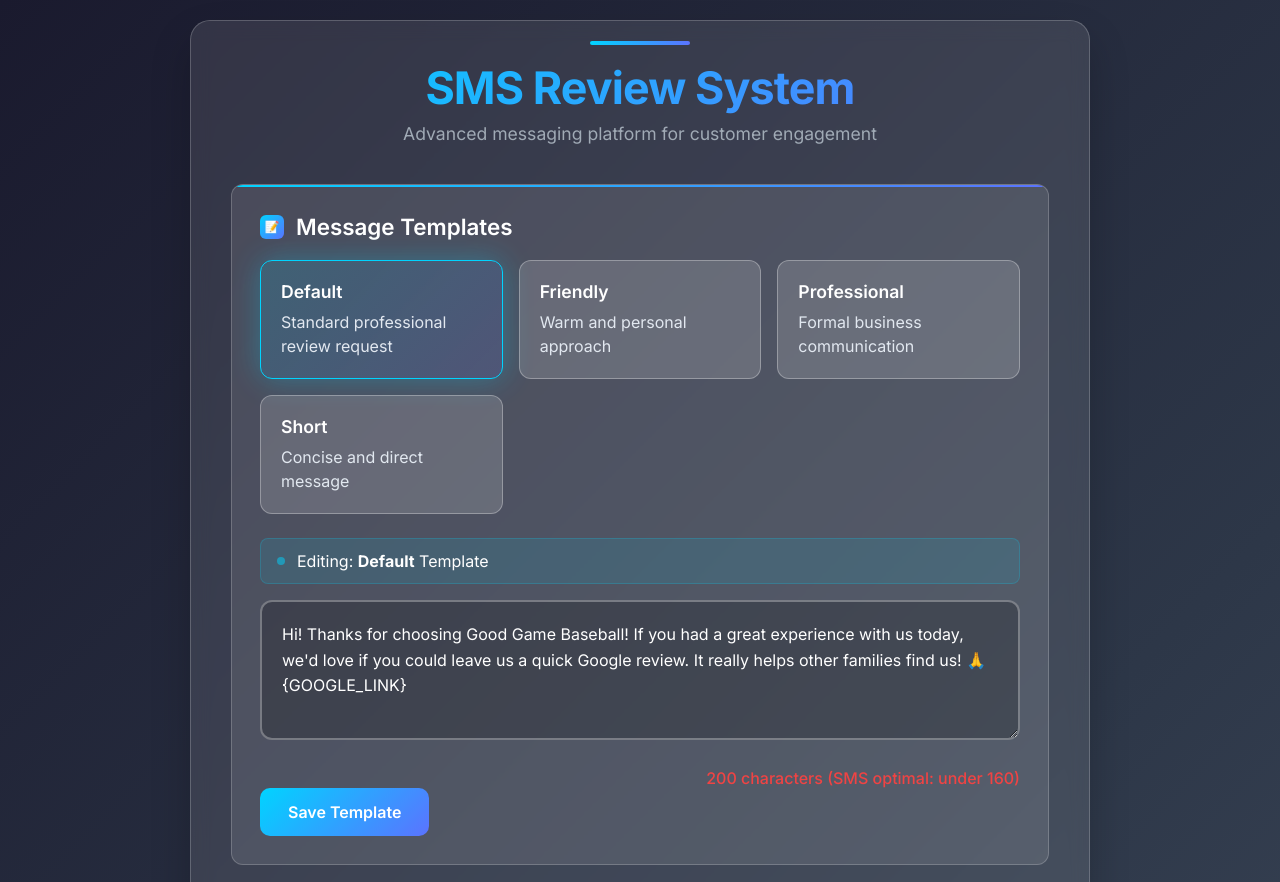
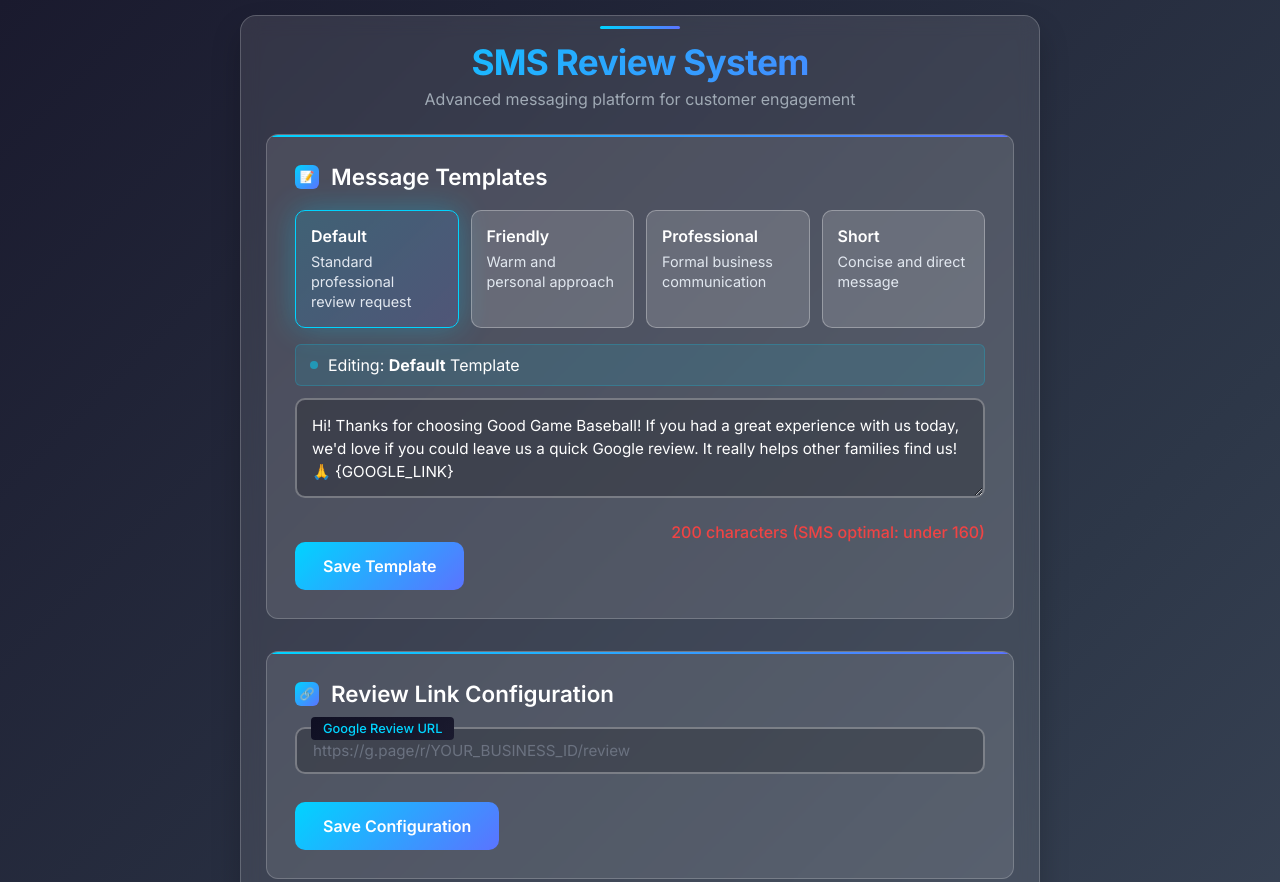
Before and after one commit to Nleroo5/Good-Game-Auto-Reviews, a website: page public/index.html in a window 1280 px wide. Shown: the top 882 px of the page. Drawn offline with Linux system fonts and the light colour scheme.

Commit message:
Update index.html

```diff
--- a/public/index.html
+++ b/public/index.html
@@ -17,52 +17,52 @@
             font-family: 'Inter', sans-serif;
             background: linear-gradient(135deg, #1a1a2e 0%, #2d3748 50%, #4a5568 100%);
             min-height: 100vh;
-            padding: 20px;
+            padding: 15px;
             color: #ffffff;
         }
 
         .container {
-            max-width: 900px;
+            max-width: 800px;
             margin: 0 auto;
             background: rgba(255, 255, 255, 0.1);
             backdrop-filter: blur(10px);
             border: 1px solid rgba(255, 255, 255, 0.2);
-            border-radius: 20px;
-            padding: 40px;
-            box-shadow: 0 20px 40px rgba(0, 0, 0, 0.2);
+            border-radius: 16px;
+            padding: 25px;
+            box-shadow: 0 15px 30px rgba(0, 0, 0, 0.2);
         }
 
         .header {
             text-align: center;
-            margin-bottom: 40px;
+            margin-bottom: 25px;
             position: relative;
         }
 
         .header::before {
             content: '';
             position: absolute;
-            top: -20px;
+            top: -15px;
             left: 50%;
             transform: translateX(-50%);
-            width: 100px;
-            height: 4px;
+            width: 80px;
+            height: 3px;
             background: linear-gradient(90deg, #00d4ff 0%, #5b73ff 100%);
             border-radius: 2px;
         }
 
         h1 {
-            font-size: 2.8rem;
+            font-size: 2.2rem;
             font-weight: 700;
             background: linear-gradient(135deg, #00d4ff 0%, #5b73ff 100%);
             -webkit-background-clip: text;
             -webkit-text-fill-color: transparent;
             background-clip: text;
-            margin-bottom: 8px;
+            margin-bottom: 6px;
             letter-spacing: -0.02em;
         }
 
         .subtitle {
-            font-size: 1.1rem;
+            font-size: 1rem;
             color: #a0aab5;
             font-weight: 400;
         }
@@ -110,16 +110,16 @@
 
         .template-grid {
             display: grid;
-            grid-template-columns: repeat(auto-fit, minmax(200px, 1fr));
-            gap: 16px;
-            margin-bottom: 24px;
+            grid-template-columns: repeat(auto-fit, minmax(160px, 1fr));
+            gap: 12px;
+            margin-bottom: 16px;
         }
 
         .template-card {
             background: rgba(255, 255, 255, 0.15);
             border: 1px solid rgba(255, 255, 255, 0.3);
-            border-radius: 12px;
-            padding: 20px;
+            border-radius: 10px;
+            padding: 15px;
             cursor: pointer;
             transition: all 0.3s cubic-bezier(0.4, 0, 0.2, 1);
             position: relative;
@@ -156,25 +156,25 @@
         .template-title {
             font-weight: 600;
             color: #ffffff;
-            margin-bottom: 8px;
-            font-size: 1.1rem;
+            margin-bottom: 6px;
+            font-size: 1rem;
         }
 
         .template-desc {
-            font-size: 1rem;
+            font-size: 0.9rem;
             color: #e2e8f0;
-            line-height: 1.5;
+            line-height: 1.4;
         }
 
         .editing-label {
             display: flex;
             align-items: center;
-            gap: 12px;
-            margin-bottom: 16px;
-            padding: 12px 16px;
+            gap: 10px;
+            margin-bottom: 12px;
+            padding: 10px 14px;
             background: rgba(0, 212, 255, 0.1);
             border: 1px solid rgba(0, 212, 255, 0.2);
-            border-radius: 8px;
+            border-radius: 6px;
         }
 
         .editing-indicator {
@@ -192,17 +192,17 @@
 
         .message-editor {
             width: 100%;
-            min-height: 140px;
-            padding: 20px;
+            min-height: 100px;
+            padding: 15px;
             background: rgba(0, 0, 0, 0.2);
             border: 2px solid rgba(255, 255, 255, 0.3);
-            border-radius: 12px;
+            border-radius: 10px;
             font-family: 'Inter', sans-serif;
-            font-size: 1rem;
-            line-height: 1.6;
+            font-size: 0.95rem;
+            line-height: 1.5;
             color: #ffffff;
             resize: vertical;
-            margin-bottom: 16px;
+            margin-bottom: 12px;
             transition: all 0.3s ease;
         }
 
@@ -218,14 +218,14 @@
 
         input[type="tel"], input[type="url"] {
             width: 100%;
-            padding: 16px 20px;
+            padding: 12px 16px;
             background: rgba(0, 0, 0, 0.2);
             border: 2px solid rgba(255, 255, 255, 0.3);
-            border-radius: 12px;
+            border-radius: 10px;
             font-family: 'Inter', sans-serif;
-            font-size: 1rem;
+            font-size: 0.95rem;
             color: #ffffff;
-            margin-bottom: 16px;
+            margin-bottom: 12px;
             transition: all 0.3s ease;
         }
 
@@ -375,24 +375,24 @@
         .counter-section {
             background: linear-gradient(135deg, rgba(16, 185, 129, 0.1) 0%, rgba(5, 150, 105, 0.1) 100%);
             border: 1px solid rgba(16, 185, 129, 0.2);
-            border-radius: 16px;
-            padding: 24px;
+            border-radius: 12px;
+            padding: 20px;
             text-align: center;
         }
 
         .counter-value {
-            font-size: 3rem;
+            font-size: 2.5rem;
             font-weight: 700;
             background: linear-gradient(135deg, #10b981 0%, #059669 100%);
             -webkit-background-clip: text;
             -webkit-text-fill-color: transparent;
             background-clip: text;
             line-height: 1;
-            margin-bottom: 8px;
+            margin-bottom: 6px;
         }
 
         .counter-label {
-            font-size: 1.2rem;
+            font-size: 1.1rem;
             color: #e2e8f0;
             font-weight: 500;
         }
```
